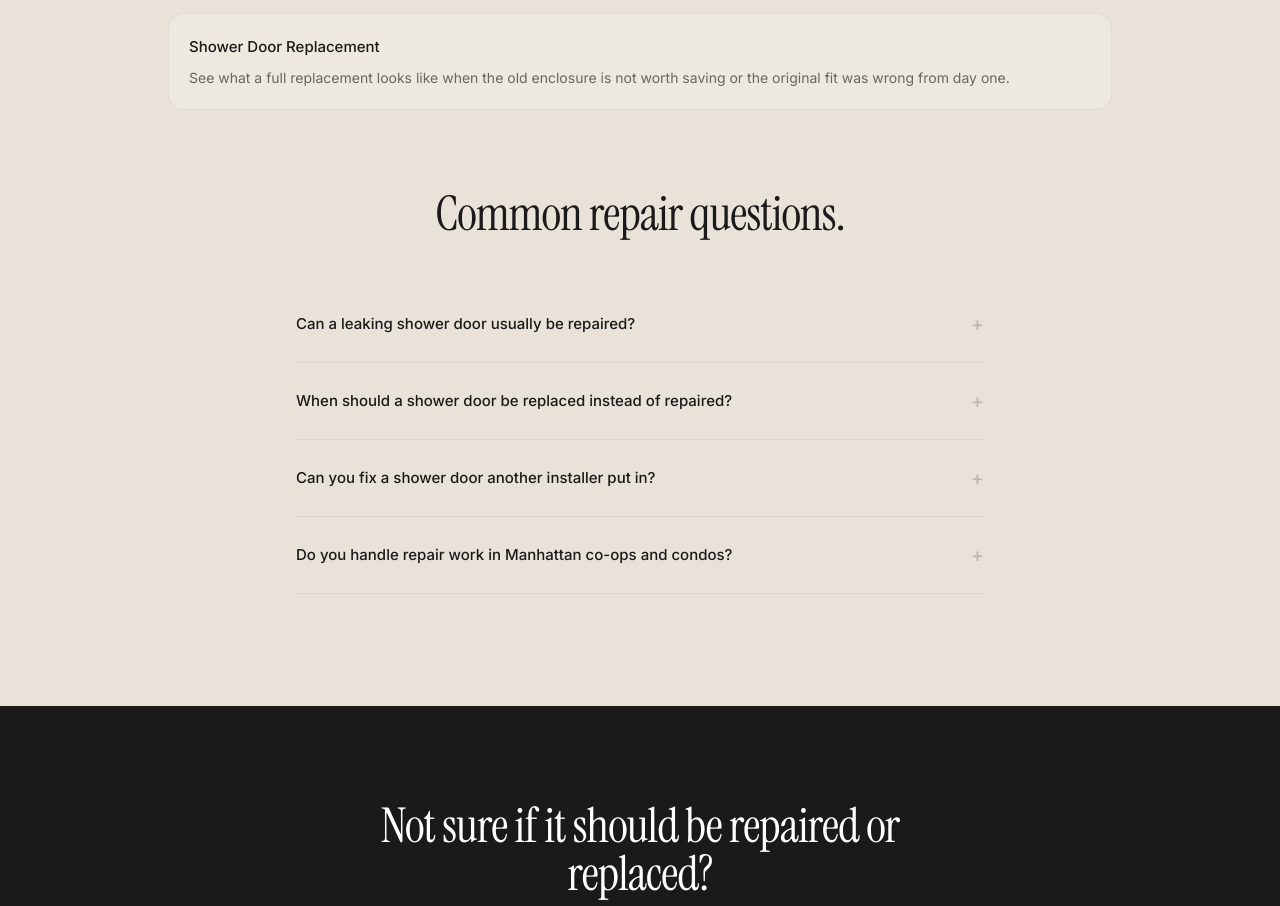
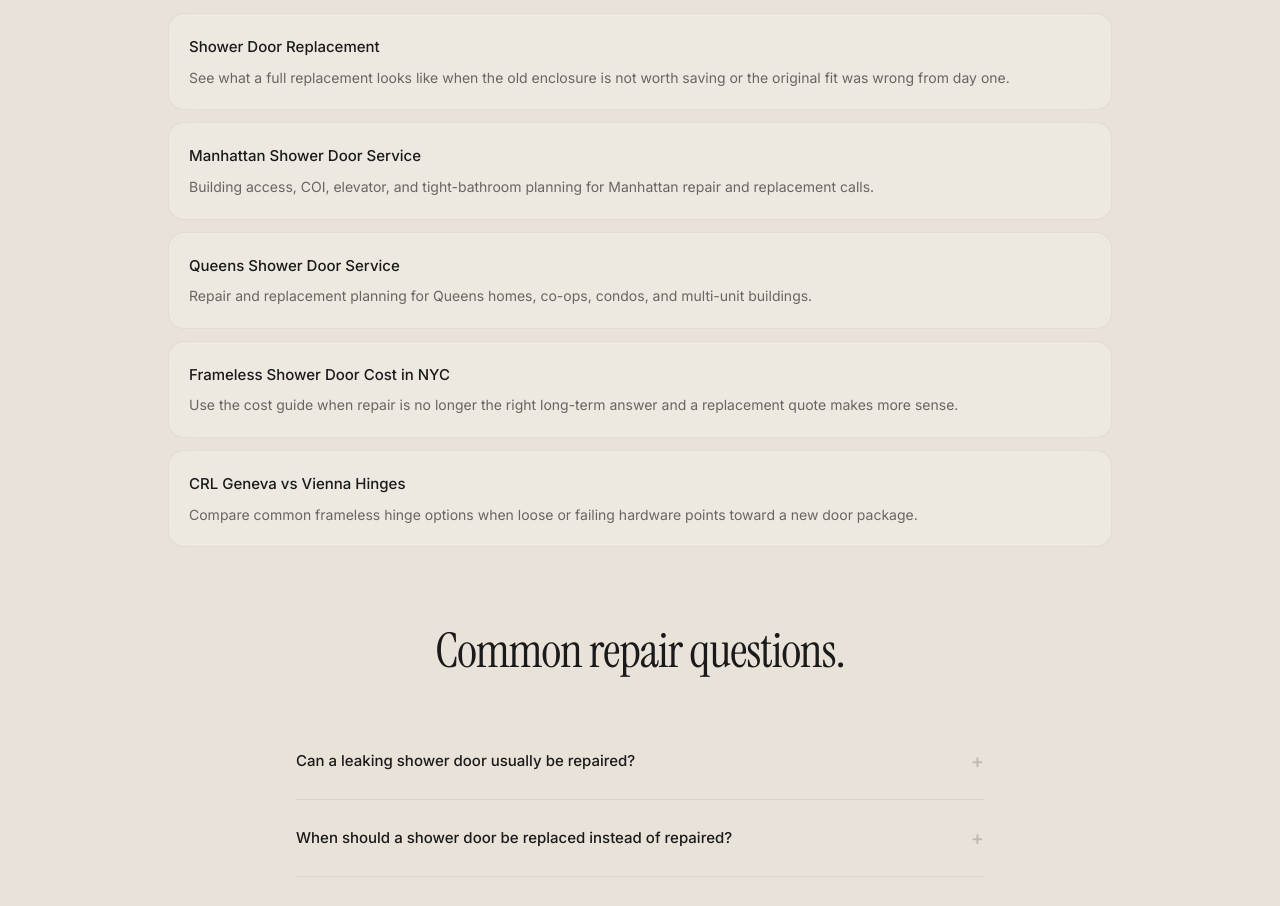
Before and after one commit to donaldlena833-cyber/MetroGlassPro-Website-V8, a Next.js app: page /shower-door-repair-nyc in a window 1280 px wide. Shown: the part 7280-8186 px from the top of the page. Built offline with nearby package versions, Linux system fonts and the light colour scheme; no server answers.

Commit message:
Strengthen shower repair SEO paths

```diff
--- a/app/shower-door-repair-nyc/page.tsx
+++ b/app/shower-door-repair-nyc/page.tsx
@@ -2,12 +2,12 @@ import type { Metadata } from 'next'
 import Link from 'next/link'
 
 export const metadata: Metadata = {
-  title: 'Shower Door Repair Manhattan and NYC',
-  description: 'Shower door repair for Manhattan and NYC bathrooms, including leak issues, dragging doors, hardware problems, and bad install remediation.',
+  title: 'Shower Door Repair NYC | Manhattan Glass Door Fixes',
+  description: 'Shower door repair in NYC for leaking doors, dragging glass, loose hinges, worn sweeps, roller problems, and bad install remediation. Manhattan-first photo estimates.',
   alternates: { canonical: 'https://metroglasspro.com/shower-door-repair-nyc/' },
   openGraph: {
-    title: 'Shower Door Repair in Manhattan and NYC',
-    description: 'Shower door repair for Manhattan and NYC bathrooms, including leak issues, dragging doors, hardware problems, and bad install remediation.',
+    title: 'Shower Door Repair NYC | Manhattan Glass Door Fixes',
+    description: 'Shower door repair in NYC for leaking doors, dragging glass, loose hinges, worn sweeps, roller problems, and bad install remediation.',
   },
   twitter: { card: 'summary_large_image' },
 }
@@ -403,6 +403,22 @@ export default function ShowerDoorRepairPage() {
               <span className="text-charcoal font-medium text-[15px]">Shower Door Replacement</span>
               <span className="text-warm text-[14px] leading-relaxed block mt-2">See what a full replacement looks like when the old enclosure is not worth saving or the original fit was wrong from day one.</span>
             </Link>
+            <Link href="/service-areas/manhattan/" className="glass-card p-5 card-lift block">
+              <span className="text-charcoal font-medium text-[15px]">Manhattan Shower Door Service</span>
+              <span className="text-warm text-[14px] leading-relaxed block mt-2">Building access, COI, elevator, and tight-bathroom planning for Manhattan repair and replacement calls.</span>
+            </Link>
+            <Link href="/service-areas/queens/" className="glass-card p-5 card-lift block">
+              <span className="text-charcoal font-medium text-[15px]">Queens Shower Door Service</span>
+              <span className="text-warm text-[14px] leading-relaxed block mt-2">Repair and replacement planning for Queens homes, co-ops, condos, and multi-unit buildings.</span>
+            </Link>
+            <Link href="/projects/frameless-shower-door-cost-nyc/" className="glass-card p-5 card-lift block">
+              <span className="text-charcoal font-medium text-[15px]">Frameless Shower Door Cost in NYC</span>
+              <span className="text-warm text-[14px] leading-relaxed block mt-2">Use the cost guide when repair is no longer the right long-term answer and a replacement quote makes more sense.</span>
+            </Link>
+            <Link href="/projects/crl-geneva-vs-vienna-hinges/" className="glass-card p-5 card-lift block">
+              <span className="text-charcoal font-medium text-[15px]">CRL Geneva vs Vienna Hinges</span>
+              <span className="text-warm text-[14px] leading-relaxed block mt-2">Compare common frameless hinge options when loose or failing hardware points toward a new door package.</span>
+            </Link>
           </div>
         </div>
       </section>
```
